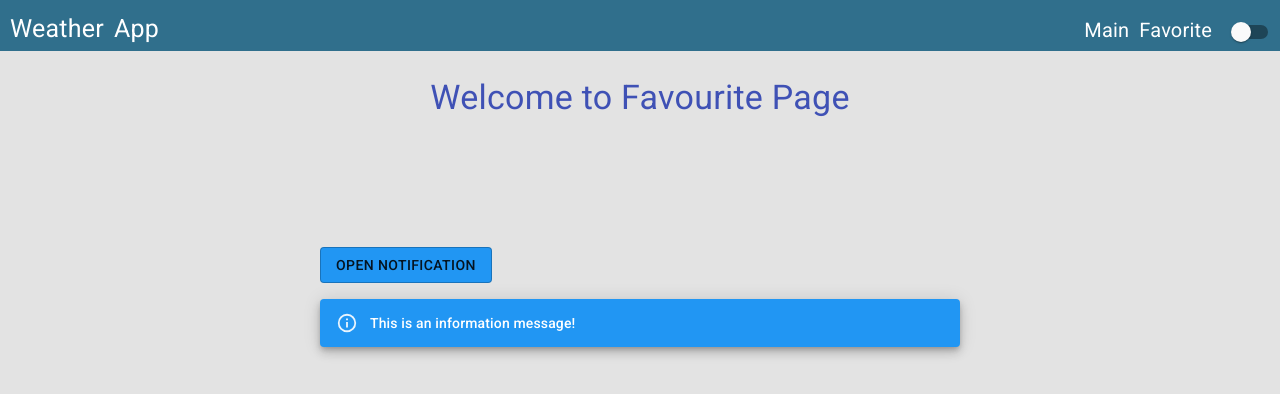
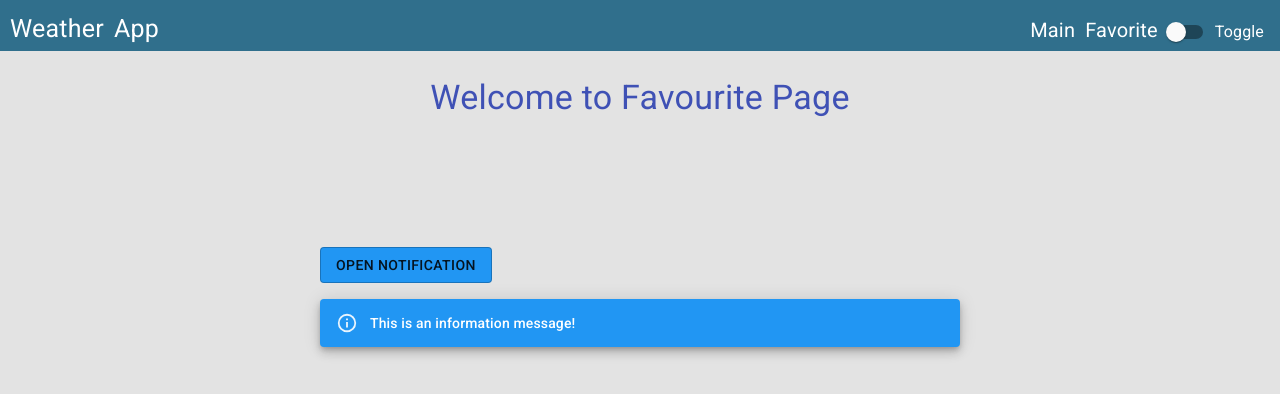
Before and after one commit to PhilipK-webdev/Philip-Kouchner-07-20-2021, a React (Create React App) app: page /favorite in a window 1280 px wide. Shown: the top 394 px of the page. Built offline with nearby package versions, Linux system fonts and the light colour scheme.

Commit message:
EDIT:finish the toggle btn

```diff
--- a/src/components/Dashboard/components/Display/Display.js
+++ b/src/components/Dashboard/components/Display/Display.js
@@ -23,7 +23,9 @@ function Display() {
     const currentSearchCityRedux = useSelector(state => {
         return state.root.currentSearchCity;
     });
-
+    const isToggle = useSelector(state => {
+        return state.root.isToggle;
+    });
     const objCurrentWeatherRedux = useSelector(state => {
         return state.root.currentWeather;
     });
@@ -78,6 +80,7 @@ function Display() {
         //     }
         //     dispatch(actions.setCurrentForecast([...newArrayForecast]))
         // })).catch(err => console.log(err));
+        console.log(currentWeather[0].Temperature.Metric.Value);
         if (currentWeather[0].WeatherIcon < 10) {
             currentWeather[0].WeatherIcon = `0${currentWeather[0].WeatherIcon}`;
         }
@@ -178,7 +181,7 @@ function Display() {
         //             date: moment.utc(data.Date).format('MMMM Do YYYY'),
         //             IconPhrase: data.Night.IconPhrase,
         //             temptureMin: data.Temperature.Minimum.Value + data.Temperature.Minimum.Unit,
-        //             temptureMin: data.Temperature.Maximum.Value + " " + data.Temperature.Maximum.Unit,
+        //             temptureMax: data.Temperature.Maximum.Value + " " + data.Temperature.Maximum.Unit,
 
         //         };
         //     });
--- a/src/components/Navigation/NavigationBar.js
+++ b/src/components/Navigation/NavigationBar.js
@@ -5,6 +5,8 @@ import { Typography } from "@material-ui/core";
 import { makeStyles } from '@material-ui/core/styles';
 import FavouritePage from './components/FavouritePage/FavouritePage';
 import Switch from '@material-ui/core/Switch';
+import FormGroup from '@material-ui/core/FormGroup';
+import FormControlLabel from '@material-ui/core/FormControlLabel';
 const useStyles = makeStyles({
     root: {
         justifyContent: "flex-end",
@@ -25,7 +27,9 @@ const useStyles = makeStyles({
         marginTop: "10px",
     },
     toggle: {
-        marginTop: "0.3%"
+        marginTop: "0.3%",
+        color: "white",
+
     }
 
 });
@@ -50,7 +54,12 @@ function NavigationBar(props) {
                     <FavouritePage />
                 </Grid>
                 <Grid item className={classes.toggle}>
-                    <Switch checked={props.checked} onChange={props.handleChange} />
+                    <FormGroup>
+                        <FormControlLabel
+                            control={<Switch checked={props.checked} onChange={props.handleChange} />}
+                            label="Toggle"
+                        />
+                    </FormGroup>
                 </Grid>
             </Grid>
         </Grid>
--- a/src/index.js
+++ b/src/index.js
@@ -2,11 +2,15 @@ import React from 'react';
 import ReactDOM from 'react-dom';
 import App from './App';
 import reportWebVitals from './reportWebVitals';
-
+import { Provider } from 'react-redux';
+import store from './redux/store';
 
 ReactDOM.render(
   <React.StrictMode>
-    <App />
+    <Provider store={store}>
+      <App />
+    </Provider>
+
   </React.StrictMode>,
   document.getElementById('root')
 );
--- a/src/redux/actions.js
+++ b/src/redux/actions.js
@@ -36,4 +36,13 @@ export const setIsFavouriteEmpty = data => {
         type: actions.IS_FAVOURITE_EMPTY,
         payload: data
     }
+
 }
+
+export const setIsToggle = data => {
+    return {
+        type: actions.IS_TOGGLE,
+        payload: data
+    }
+
+}
--- a/src/redux/constants.js
+++ b/src/redux/constants.js
@@ -4,3 +4,4 @@ export const DELETE_CITY = 'DELETE_CITY ';
 export const CURRENT_SEARCH_CITY = 'CURRENT_SEARCH_CITY';
 export const IS_TO_ADD_FAVOURITE = 'IS_TO_ADD_FAVOURITE';
 export const IS_FAVOURITE_EMPTY = 'IS_FAVOURITE_EMPTY';
+export const IS_TOGGLE = 'IS_TOGGLE';
--- a/src/redux/reducers/root.js
+++ b/src/redux/reducers/root.js
@@ -7,6 +7,7 @@ const initialState = {
     currentSearchCity: "",
     isToAddFavourite: false,
     isFavouriteEmpty: false,
+    isToggle: false
 };
 
 const reducer = (state = initialState, action) => {
@@ -53,6 +54,13 @@ const reducer = (state = initialState, action) => {
             }
             break;
         }
+        case actions.IS_TOGGLE: {
+            return {
+                ...state,
+                isToggle: action.payload
+            }
+            break;
+        }
         default: return state;
     }
 };
```
Also changed, not shown: src/App.js (+2 -9 lines).
